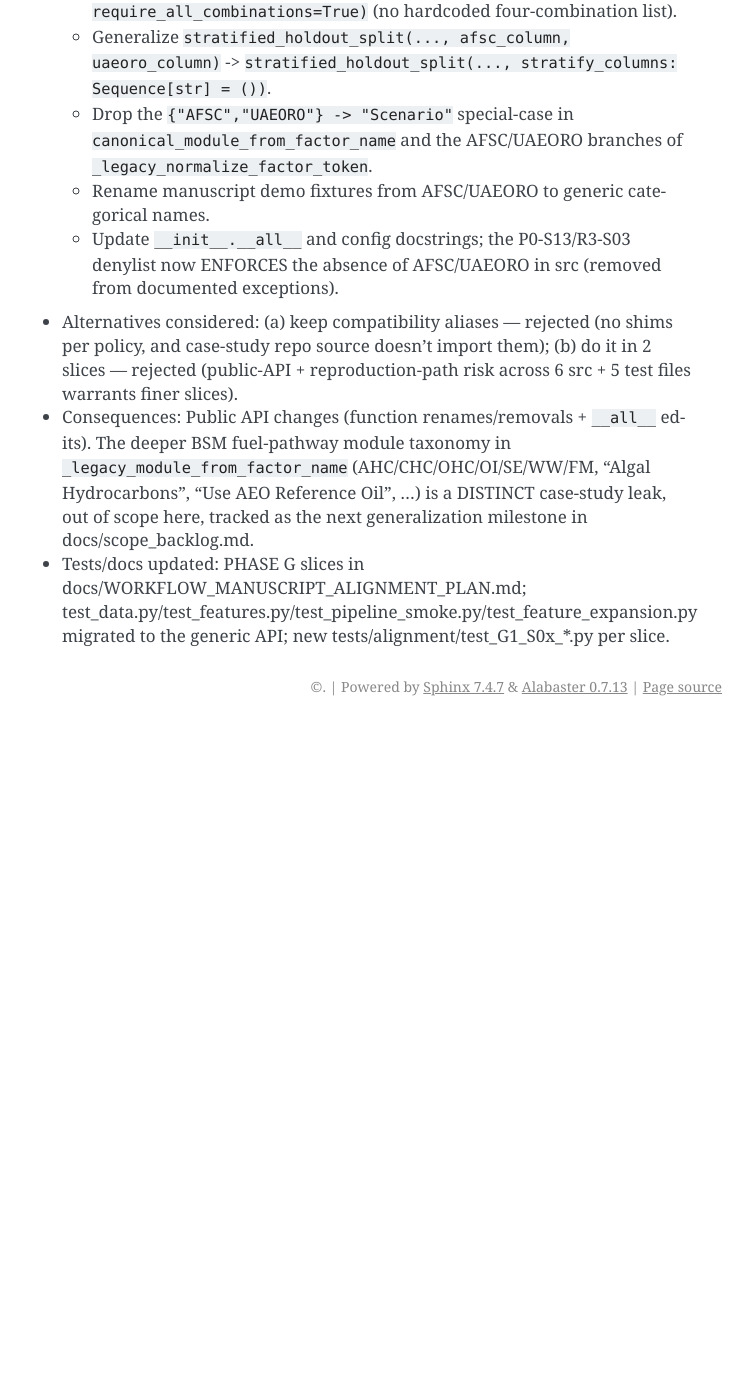
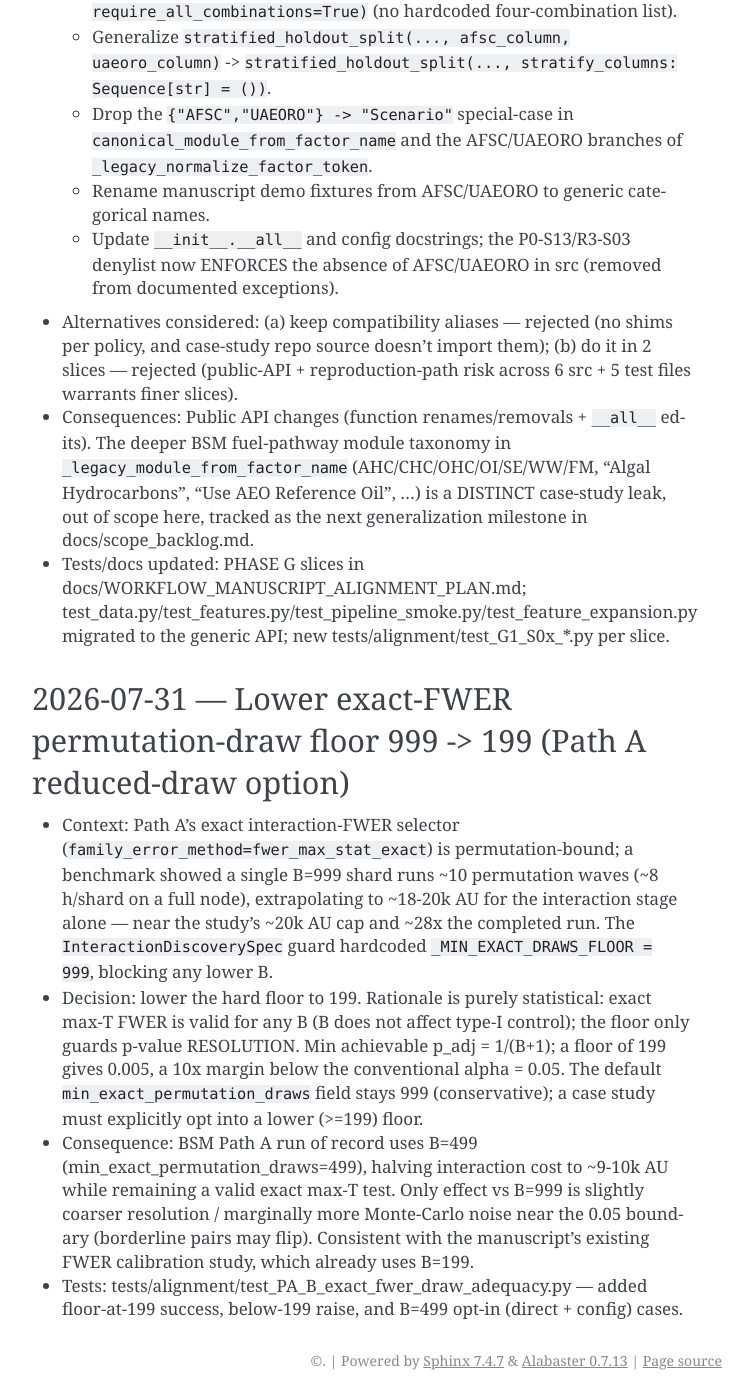
Before and after one commit to NatLabRockies/rfm-pipeline, a Sphinx documentation site: the page built from docs/decision_log.md, in a window 1280 px wide and 1400 px high, scrolled down 1039 px. Shown: the whole window, without its empty margins (388-1141 px from the left). Built offline with Sphinx 7.4.7, drawn with Linux system fonts in a browser that asks for light colours; before the commit the page ends 1765 px from its top, so only the background shows below that; some of the changed text lies outside the part shown.

Commit message:
feat(interaction): lower exact-FWER draw floor 999->199 to permit documented reduced-draw runs (Path A) (#41)
Exact max-T FWER is valid for any B; the floor only guards p-value resolution
(min p_adj=1/(B+1)). 199 -> 0.005, a 10x margin below alpha=0.05. Default
min_exact_permutation_draws stays 999; case studies opt into a lower (>=199) floor.
Enables the BSM Path A run of record at B=499 (~9-10k AU vs ~19k at B=999).

Co-authored-by: Dylan Hettinger <dylan.hettinger@nrel.gov>

```diff
--- a/docs/decision_log.md
+++ b/docs/decision_log.md
@@ -48,3 +48,23 @@ Record architecture, API, schema, workflow, validation, and dependency decisions
 - Tests/docs updated: PHASE G slices in docs/WORKFLOW_MANUSCRIPT_ALIGNMENT_PLAN.md;
   test_data.py/test_features.py/test_pipeline_smoke.py/test_feature_expansion.py
   migrated to the generic API; new tests/alignment/test_G1_S0x\_\*.py per slice.
+
+## 2026-07-31 — Lower exact-FWER permutation-draw floor 999 -> 199 (Path A reduced-draw option)
+
+- Context: Path A's exact interaction-FWER selector (`family_error_method=fwer_max_stat_exact`)
+  is permutation-bound; a benchmark showed a single B=999 shard runs ~10 permutation waves
+  (~8 h/shard on a full node), extrapolating to ~18-20k AU for the interaction stage alone —
+  near the study's ~20k AU cap and ~28x the completed run. The `InteractionDiscoverySpec`
+  guard hardcoded `_MIN_EXACT_DRAWS_FLOOR = 999`, blocking any lower B.
+- Decision: lower the hard floor to 199. Rationale is purely statistical: exact max-T FWER is
+  valid for any B (B does not affect type-I control); the floor only guards p-value
+  RESOLUTION. Min achievable p_adj = 1/(B+1); a floor of 199 gives 0.005, a 10x margin below
+  the conventional alpha = 0.05. The default `min_exact_permutation_draws` field stays 999
+  (conservative); a case study must explicitly opt into a lower (>=199) floor.
+- Consequence: BSM Path A run of record uses B=499 (min_exact_permutation_draws=499),
+  halving interaction cost to ~9-10k AU while remaining a valid exact max-T test. Only
+  effect vs B=999 is slightly coarser resolution / marginally more Monte-Carlo noise near
+  the 0.05 boundary (borderline pairs may flip). Consistent with the manuscript's existing
+  FWER calibration study, which already uses B=199.
+- Tests: tests/alignment/test_PA_B_exact_fwer_draw_adequacy.py — added floor-at-199 success,
+  below-199 raise, and B=499 opt-in (direct + config) cases.
```
Also changed, not shown: 2 other files.
